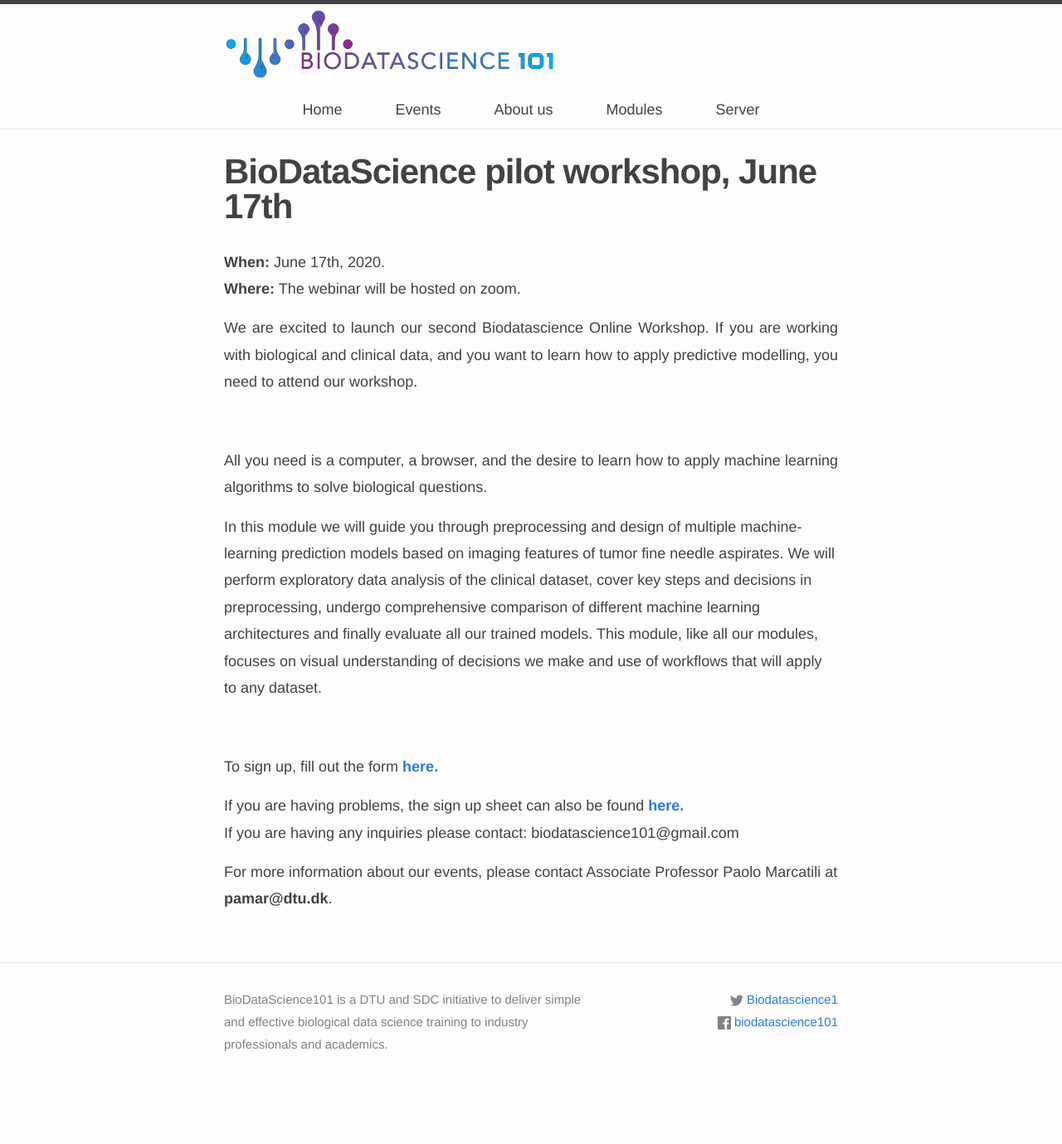
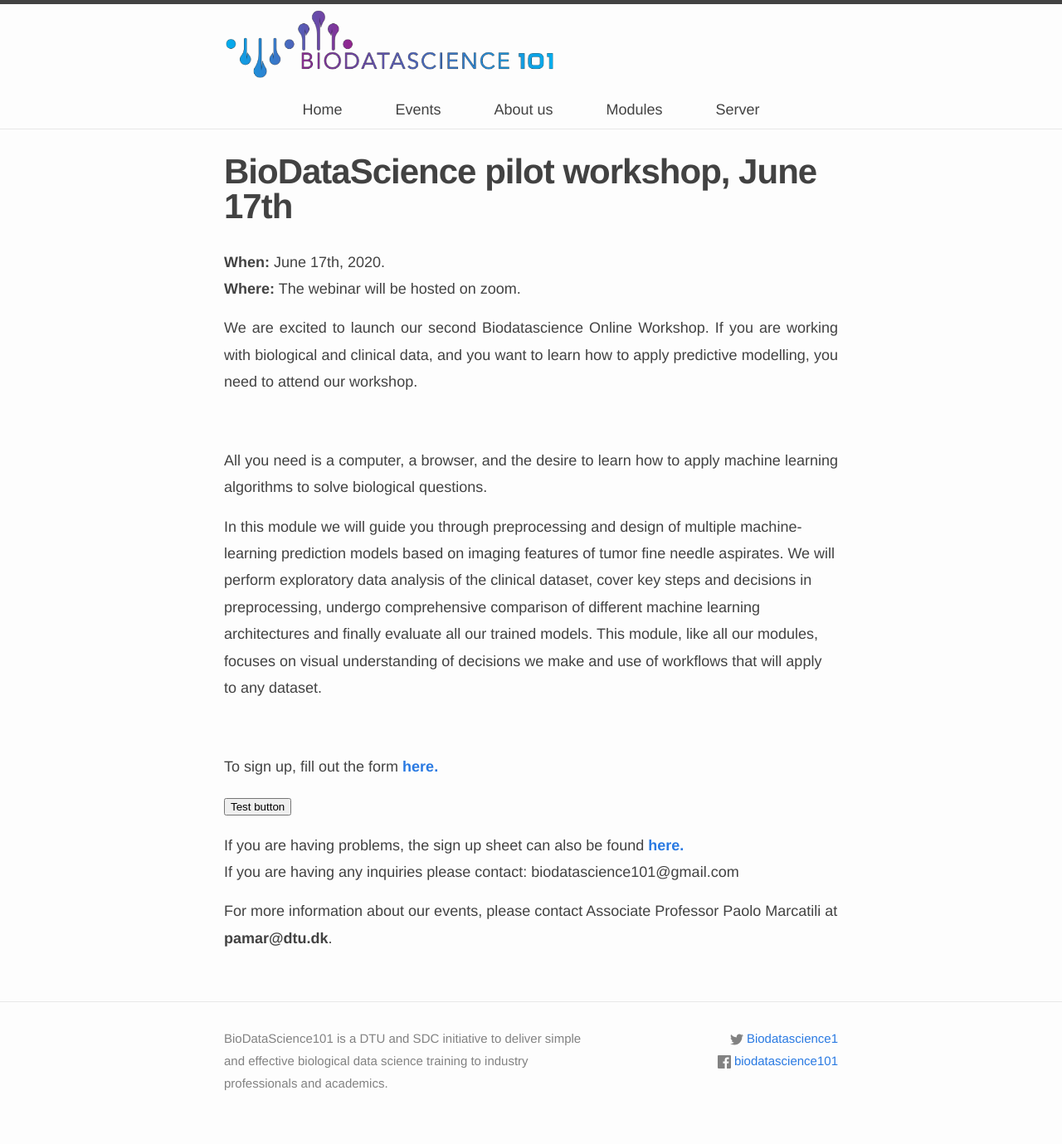
Before and after one commit to biodatascience101/BioDataScience101.github.io, a Jekyll site: the page built from _pages/webinar2/index.md, in a window 1280 px wide. Shown: the whole page at 83% size. Built offline with Jekyll 4.4.1, drawn with Linux system fonts in a browser that asks for light colours; nearby versions of some CDN libraries; before the commit the page ends 1332 px from its top, so only the background shows below that.

Commit message:
Update index.md

```diff
--- a/_pages/webinar2/index.md
+++ b/_pages/webinar2/index.md
@@ -23,6 +23,10 @@ In this module we will guide you through preprocessing and design of multiple ma
 
 To sign up, fill out the form <b> <a href="https://biodatascience101.github.io/events/signup/">here. </a></b>
 
+
+<button type="button" class="btn btn-primary">Test button</button>
+
+
 If you are having problems, the sign up sheet can also be found <b> <a href="https://forms.gle/zNsQGDRHEZT32AP56">here. </a></b>
 <br>
 If you are having any inquiries please contact: biodatascience101@gmail.com
```
